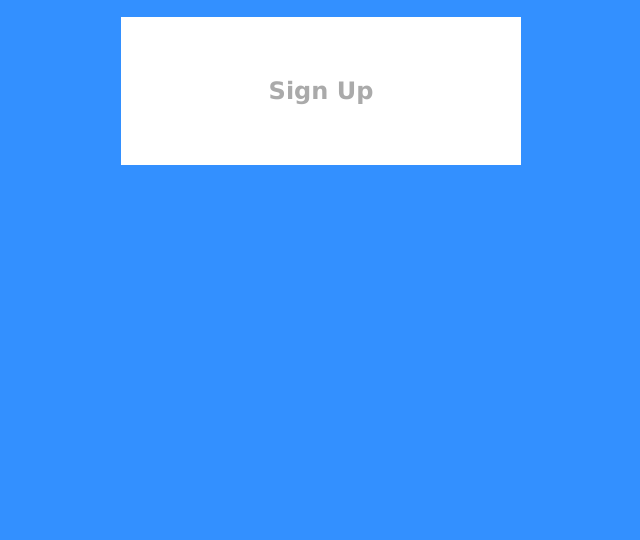
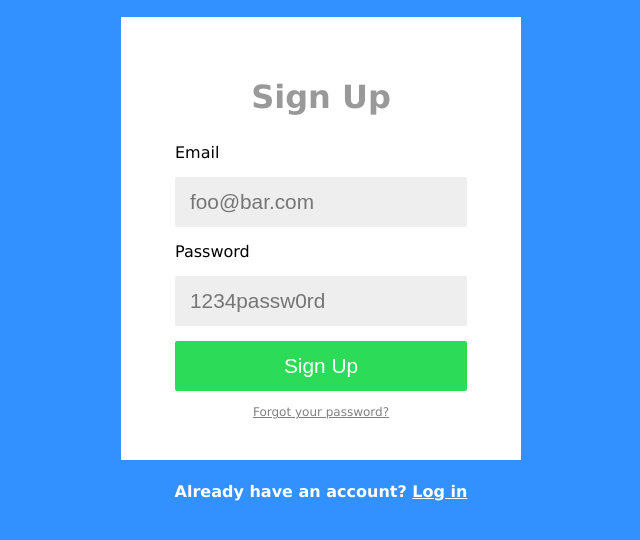
Before and after one commit to rizzyfig/U1-L6-Challenge, a plain HTML site: page index.html in a window 1280 px wide. Shown: the part 80-620 px from the top of the page, without its empty margins (319-959 px from the left). Drawn offline with Linux system fonts and the light colour scheme.

Commit message:
finished challenge

```diff
--- a/index.html
+++ b/index.html
@@ -3,6 +3,9 @@
 <head>
 	<meta charset="UTF-8">
 	<title>Analog Sea Sign Up Page</title>
+
+	<!-- Responsive viewport tag, tells small screens that it's responsive -->
+  <meta name="viewport" content="width=device-width, initial-scale=1">
 
 	<!-- Stylesheet -->
 	<link rel="stylesheet" href="styles/main.css"/>
@@ -16,9 +19,24 @@
 
 	<main>
 		<div class="container">
-			<h2>Sign Up</h2>
-			<form class="sign-up">
+			<h1>Sign Up</h1>
+			<form class="first-form" action="/some-server-endpoint" method="post">
+			<fieldset name="sign-up">
+				<label for="email" >Email</label>
+				<input type="email" name="email" id="email" placeholder="foo@bar.com" />
+
+				<label for="Password">Password</label>
+				<input type="password" name="password" id="password" placeholder="1234passw0rd"/>
+
+				<button type="submit">Sign Up</button>
+
+			</fieldset>
 			</form>
+
+			<a href="pasword.html" class="forgot">Forgot your password?</a>
+		</div>
+		<div class="log-in">
+			<h4>Already have an account? <a href="login.html">Log in</a></h4>
 		</div>
 	</main>
 </body>
--- a/styles/main.css
+++ b/styles/main.css
@@ -1,10 +1,12 @@
 * {
 	box-sizing: border-box;
+	border: none;
 }
 
 body {
 	background: #3390FF;
 	font-family: Verdana, sans-serif;
+
 }
 
 .logo {
@@ -20,11 +22,61 @@ body {
 .container {
 	background: white;
 	margin: 0 auto;
+	min-width: 400px;
 	width: 400px;
 	padding: 40px;
 	text-align: center;
 }
 
-h2 {
-	color: #AAA;
+h1 {
+	color: #999;
 }
+
+fieldset {
+	border: none;
+}
+
+.first-form {
+	text-align: left;
+}
+
+.first-form label, .first-form input {
+	display: block;
+	margin-bottom: 15px;
+	width: 100%;
+}
+
+.first-form input {
+	height: 50px;
+	background: #EEE;
+	border: 5 px solid #EEE;
+	font-size: 1.3em;
+	padding-left: 15px;
+	border-radius: 2px;
+}
+
+.first-form button {
+	width: 100%;
+	padding: 10px;
+	cursor: pointer;
+	height: 50px;
+	font-size: 1.3em;
+	color: white;
+	background: #2CDC59;
+	border-radius: 2px;
+}
+
+.container a {
+	color: grey;
+	font-size: 12px;
+}
+
+a {
+	color: white;
+}
+
+
+.log-in {
+	text-align: center;
+	color: white;
+}
```
